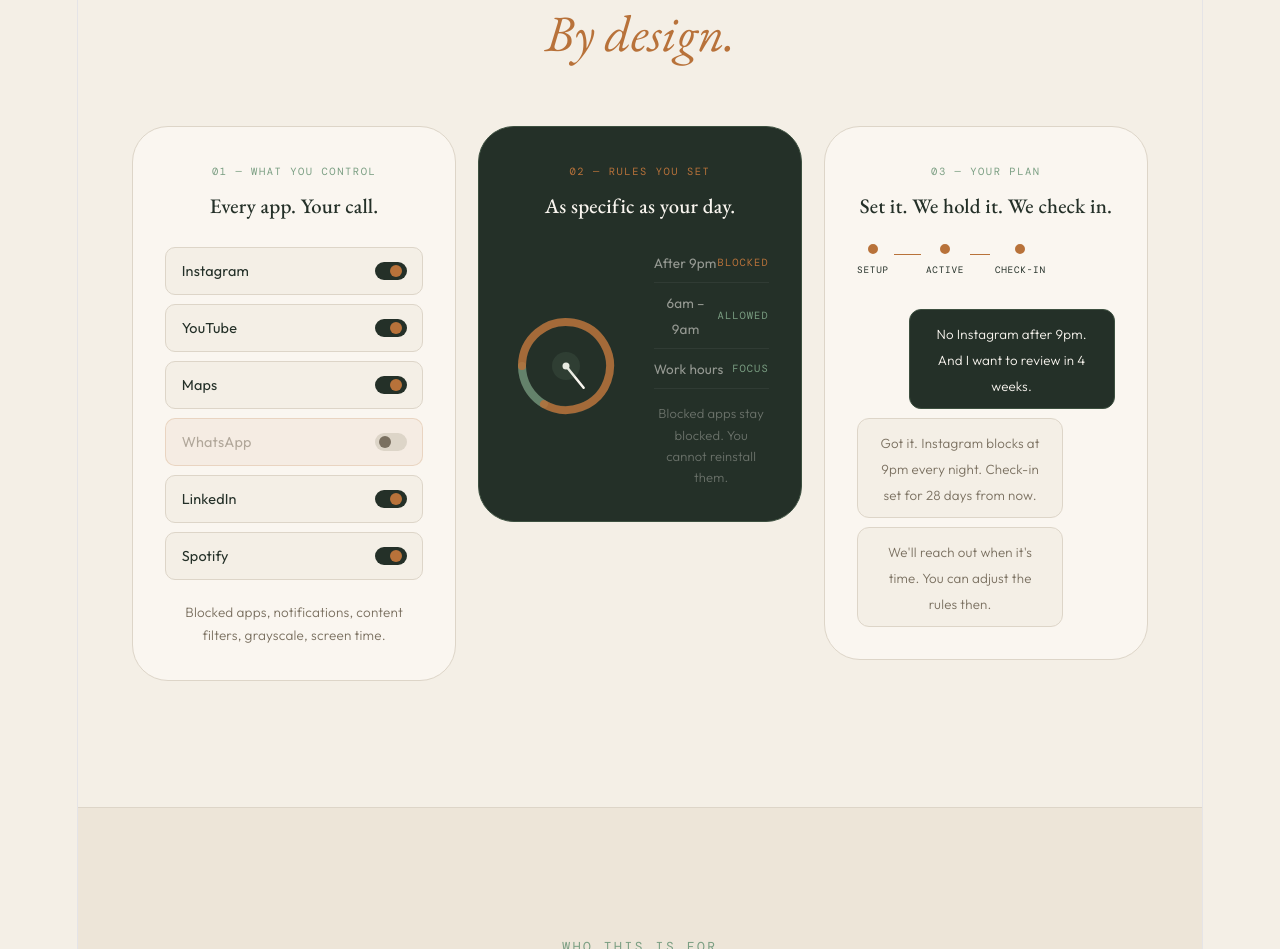
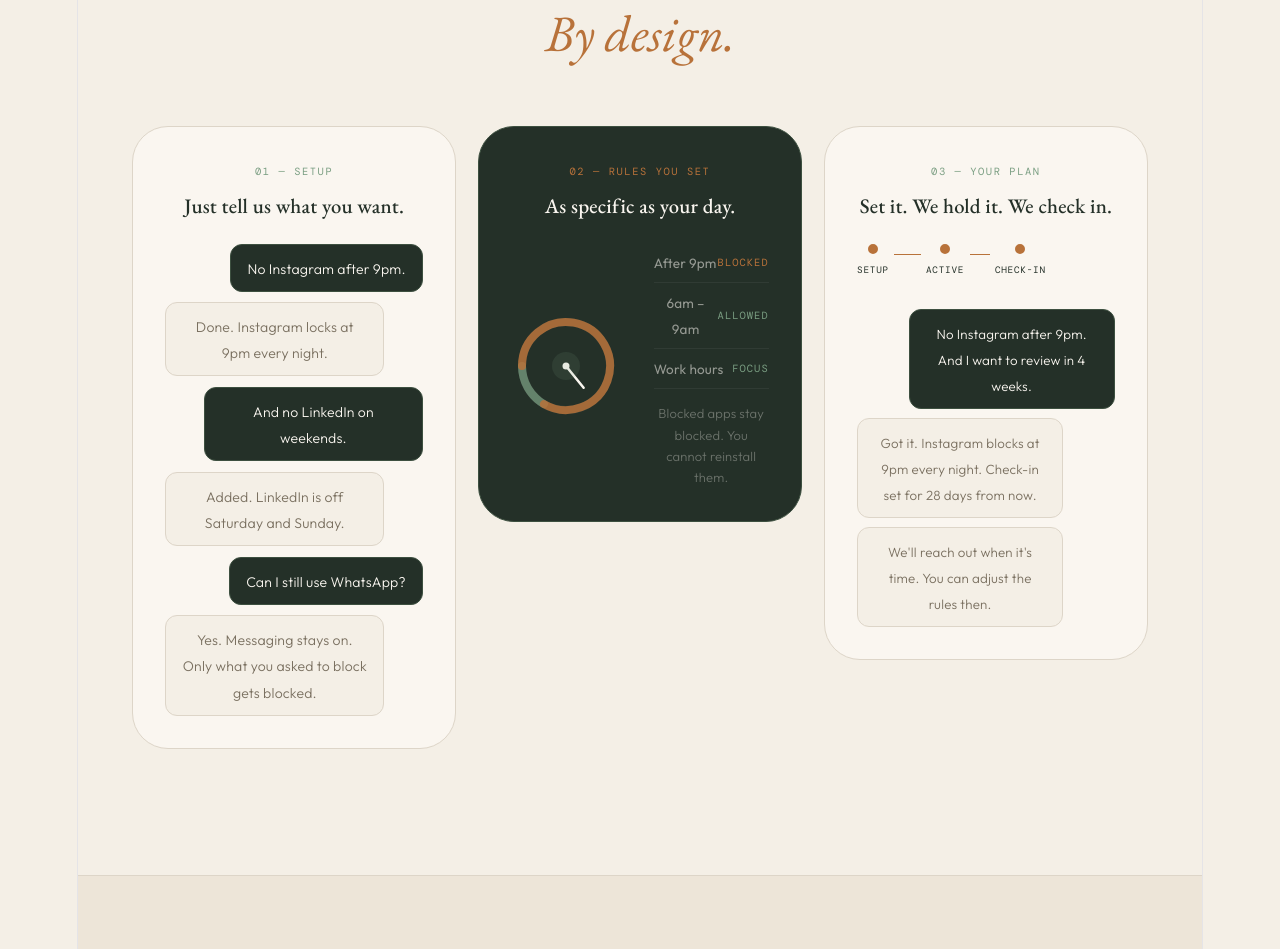
Before and after one commit to jpdays/Mutual-site, a React (Vite) app: page / in a window 1280 px wide. Shown: the part 2400-3349 px from the top of the page. Built offline with nearby package versions, Linux system fonts and the light colour scheme; a web font is replaced by a local one.

Commit message:
fix css, new card 1

```diff
--- a/src/App.jsx
+++ b/src/App.jsx
@@ -218,62 +218,67 @@
   );
 }
 
-// ── FEATURE CARD 1 — App Toggles ─────────────────────────────
-function AppToggleCard() {
-  const apps = [
-    { name:"Instagram",  blocked:true  },
-    { name:"YouTube",    blocked:true  },
-    { name:"Maps",       blocked:false },
-    { name:"WhatsApp",   blocked:false },
-    { name:"LinkedIn",   blocked:true  },
-    { name:"Spotify",    blocked:false },
-  ];
-  const [active, setActive] = useState(apps.map(a => a.blocked));
+// ── FEATURE CARD 1 — Conversation ────────────────────────────
+const SETUP_CHAT = [
+  { side:"user",   text:"No Instagram after 9pm." },
+  { side:"mutual", text:"Done. Instagram locks at 9pm every night." },
+  { side:"user",   text:"And no LinkedIn on weekends." },
+  { side:"mutual", text:"Added. LinkedIn is off Saturday and Sunday." },
+  { side:"user",   text:"Can I still use WhatsApp?" },
+  { side:"mutual", text:"Yes. Messaging stays on. Only what you asked to block gets blocked." },
+];
+
+function ConversationCard() {
+  const [shown, setShown] = useState(0);
+  const [typing, setTyping] = useState(false);
 
   useEffect(() => {
-    let i = 0;
-    const seq = [0,4,1,3];
-    const t = setInterval(() => {
-      const idx = seq[i % seq.length];
-      setActive(prev => { const n=[...prev]; n[idx]=!n[idx]; return n; });
-      i++;
-    }, 1400);
-    return () => clearInterval(t);
-  }, []);
+    if (shown >= SETUP_CHAT.length) {
+      const t = setTimeout(() => setShown(0), 3000);
+      return () => clearTimeout(t);
+    }
+    const next = SETUP_CHAT[shown];
+    if (next.side === "mutual") {
+      setTyping(true);
+      const t = setTimeout(() => {
+        setTyping(false);
+        setShown(n => n + 1);
+      }, 1200);
+      return () => clearTimeout(t);
+    } else {
+      const t = setTimeout(() => setShown(n => n + 1), 900);
+      return () => clearTimeout(t);
+    }
+  }, [shown]);
 
   return (
-    <div style={{background:C.offwhite,borderRadius:"2rem",padding:"1.8rem",border:`1px solid ${C.pale}`,minHeight:300}}>
-      <div style={{fontFamily:F.mono,fontSize:".58rem",letterSpacing:".15em",textTransform:"uppercase",color:C.sage,marginBottom:".4rem"}}>01 — What you control</div>
-      <div style={{fontFamily:F.display,fontWeight:500,fontSize:"1.15rem",color:C.forest,marginBottom:"1.6rem"}}>Every app. Your call.</div>
-      <div style={{display:"flex",flexDirection:"column",gap:".5rem"}}>
-        {apps.map((app,i) => (
-          <div key={app.name} style={{
-            display:"flex",alignItems:"center",justifyContent:"space-between",
-            padding:".55rem .85rem",borderRadius:10,
-            background:active[i]?`${C.amber}12`:C.cream,
-            border:`1px solid ${active[i]?`${C.amber}33`:C.pale}`,
-            transition:"all .45s cubic-bezier(.34,1.56,.64,1)",
-          }}>
-            <span style={{fontFamily:F.sans,fontWeight:400,fontSize:".8rem",color:active[i]?C.stone:C.forest,opacity:active[i]?.55:1,transition:"all .45s ease"}}>{app.name}</span>
+    <div style={{background:C.offwhite,borderRadius:"2rem",padding:"1.8rem",border:`1px solid ${C.pale}`,minHeight:320,display:"flex",flexDirection:"column"}}>
+      <div style={{fontFamily:F.mono,fontSize:".58rem",letterSpacing:".15em",textTransform:"uppercase",color:C.sage,marginBottom:".4rem"}}>01 — Setup</div>
+      <div style={{fontFamily:F.display,fontWeight:500,fontSize:"1.15rem",color:C.forest,marginBottom:"1.4rem"}}>Just tell us what you want.</div>
+      <div style={{flex:1,display:"flex",flexDirection:"column",gap:".6rem",justifyContent:"flex-end"}}>
+        {SETUP_CHAT.slice(0, shown).map((m, i) => (
+          <div key={i} style={{display:"flex",justifyContent:m.side==="user"?"flex-end":"flex-start"}}>
             <div style={{
-              width:32,height:18,borderRadius:999,position:"relative",
-              background:active[i]?`${C.pale}`:C.forest,
-              transition:"background .4s ease",flexShrink:0,
+              maxWidth:"85%",padding:".55rem .9rem",borderRadius:12,
+              background:m.side==="user"?C.forest:C.cream,
+              border:`1px solid ${m.side==="user"?C.mossy:C.pale}`,
             }}>
-              <div style={{
-                position:"absolute",top:3,
-                left:active[i]?4:15,
-                width:12,height:12,borderRadius:"50%",
-                background:active[i]?C.stone:C.amber,
-                transition:"left .35s cubic-bezier(.34,1.56,.64,1)",
-              }}/>
+              <span style={{fontFamily:F.sans,fontWeight:300,fontSize:".78rem",color:m.side==="user"?C.offwhite:C.stone,lineHeight:1.55}}>
+                {m.text}
+              </span>
             </div>
           </div>
         ))}
+        {typing && (
+          <div style={{display:"flex",justifyContent:"flex-start"}}>
+            <div style={{padding:".55rem .9rem",borderRadius:12,background:C.cream,border:`1px solid ${C.pale}`,display:"flex",gap:4,alignItems:"center"}}>
+              {[0,1,2].map(i => (
+                <div key={i} style={{width:5,height:5,borderRadius:"50%",background:C.stone,opacity:.5,animation:`fadeUp .6s ${i*.15}s ease infinite alternate`}}/>
+              ))}
+            </div>
+          </div>
+        )}
       </div>
-      <p style={{fontFamily:F.sans,fontWeight:300,fontSize:".75rem",color:C.stone,marginTop:"1.2rem",lineHeight:1.7}}>
-        Blocked apps, notifications, content filters, grayscale, screen time.
-      </p>
     </div>
   );
 }
@@ -418,7 +423,7 @@
           </h2>
         </div>
         <div style={{display:"grid",gridTemplateColumns:"repeat(auto-fit,minmax(290px,1fr))",gap:"1.2rem"}}>
-          <div className="reveal" data-d=".08"><AppToggleCard /></div>
+          <div className="reveal" data-d=".08"><ConversationCard /></div>
           <div className="reveal" data-d=".18"><TimeArcCard /></div>
           <div className="reveal" data-d=".28"><PlanCard /></div>
         </div>
```
